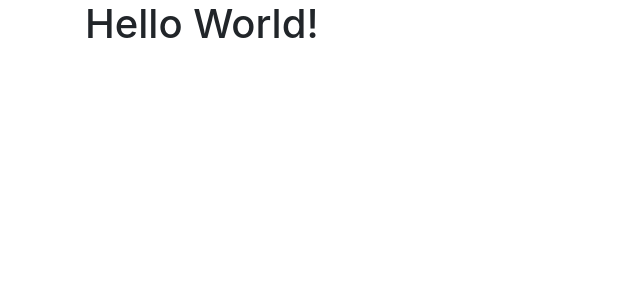
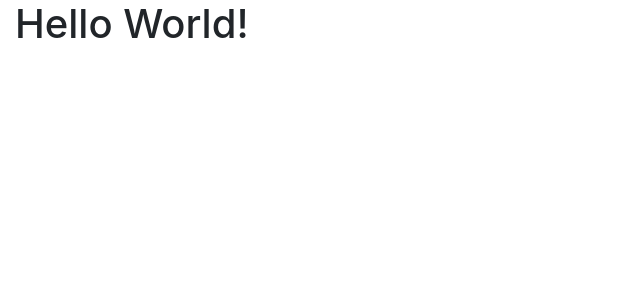
Before and after one commit to jjvega86/lightening-counter, a React (Create React App) app: page / in a window 1280 px wide. Shown: the top 300 px of the page, without its empty margins (0-640 px from the left). Built offline with nearby package versions, Linux system fonts and the light colour scheme.

Commit message:
Added folders and files for LighteningCounterDisplay and LighteningCounter components

```diff
--- a/src/components/app.jsx
+++ b/src/components/app.jsx
@@ -9,7 +9,7 @@ class App extends React.Component{
 
     render(){
         return(
-            <div className="container">
+            <div className="container-fluid">
                 <h1>Hello World!</h1>
             </div>
         )
```
Also changed, not shown: src/components/LighteningCounterDisplay/lighteningCounterDisplay.jsx (added, +8 -0 lines), src/components/LighteningCounter/lighteningCounter.css (added), src/components/LighteningCounter/lighteningCounter.jsx (added), src/components/LighteningCounterDisplay/lighteningCounterDisplay.css (added), 1 other file (tests, documents, lock files or other folders).
